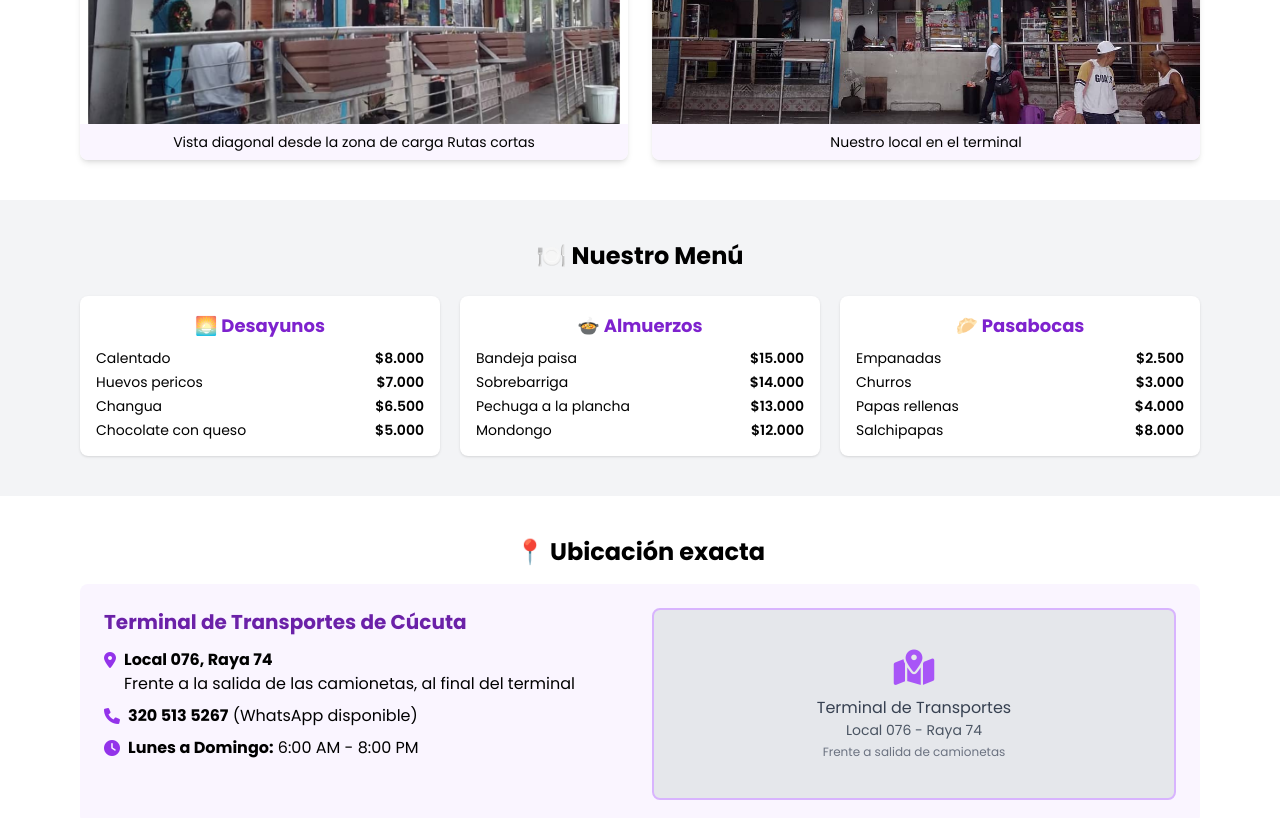
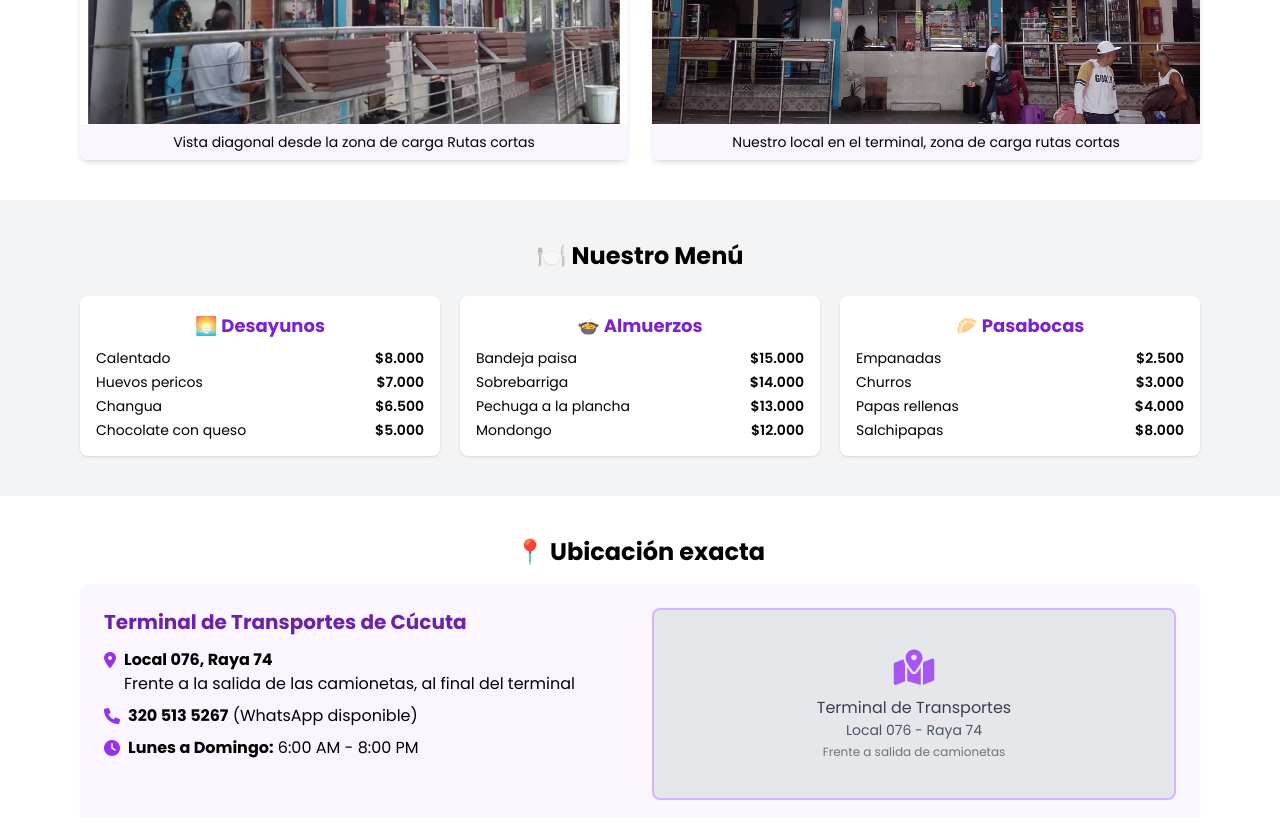
Before and after one commit to elispastor/restaurant-La-Mano-de-Dios, a plain HTML site: page index.html in a window 1280 px wide. Shown: the part 880-1698 px from the top of the page. Drawn offline with nearby package versions, Linux system fonts and the light colour scheme.

Commit message:
Update index.html

```diff
--- a/index.html
+++ b/index.html
@@ -140,7 +140,7 @@
                 </div>
                 <div class="rounded-lg overflow-hidden shadow-md">
                     <img src="foto2.jpg" alt="Ambiente del restaurante" class="w-full h-64 object-cover">
-                    <div class="p-2 bg-purple-50 text-center text-sm">Nuestro local en el terminal</div>
+                    <div class="p-2 bg-purple-50 text-center text-sm">Nuestro local en el terminal, zona de carga rutas cortas</div>
                 </div>
             </div>
         </div>
```
